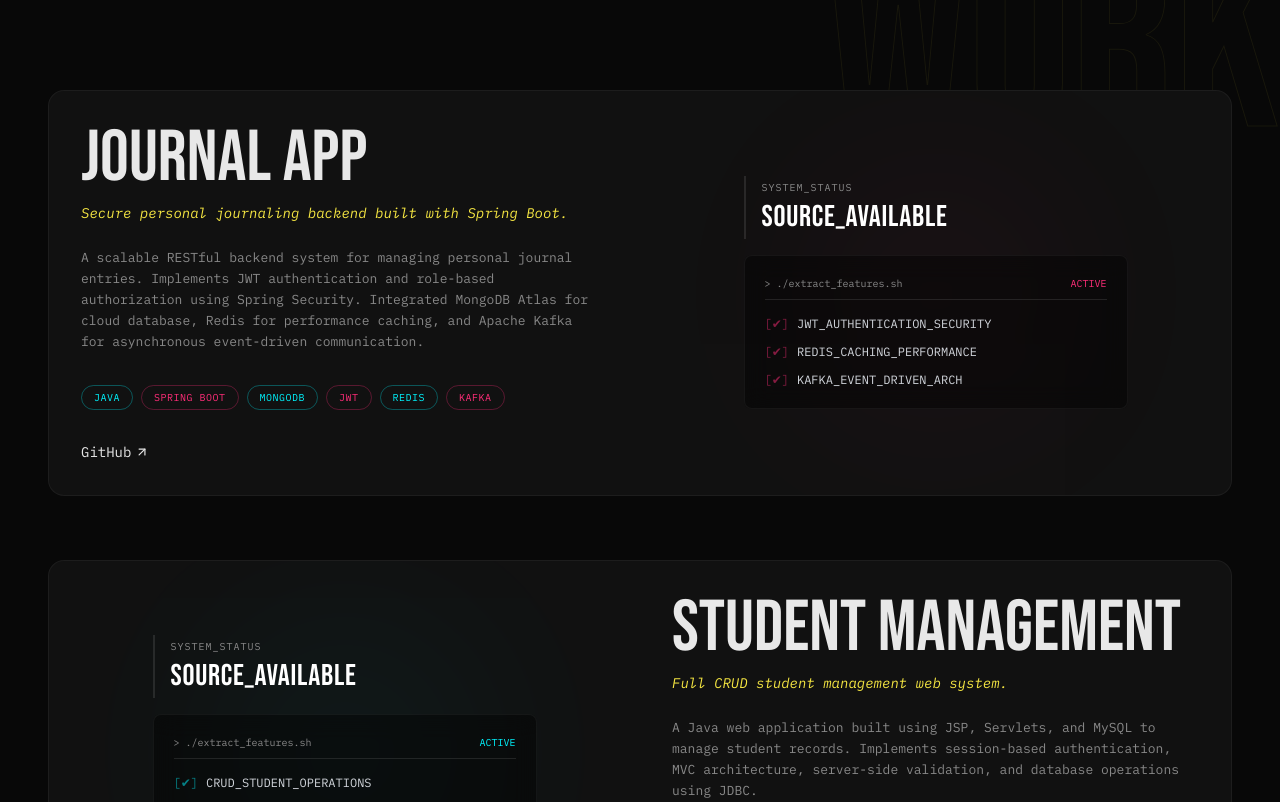
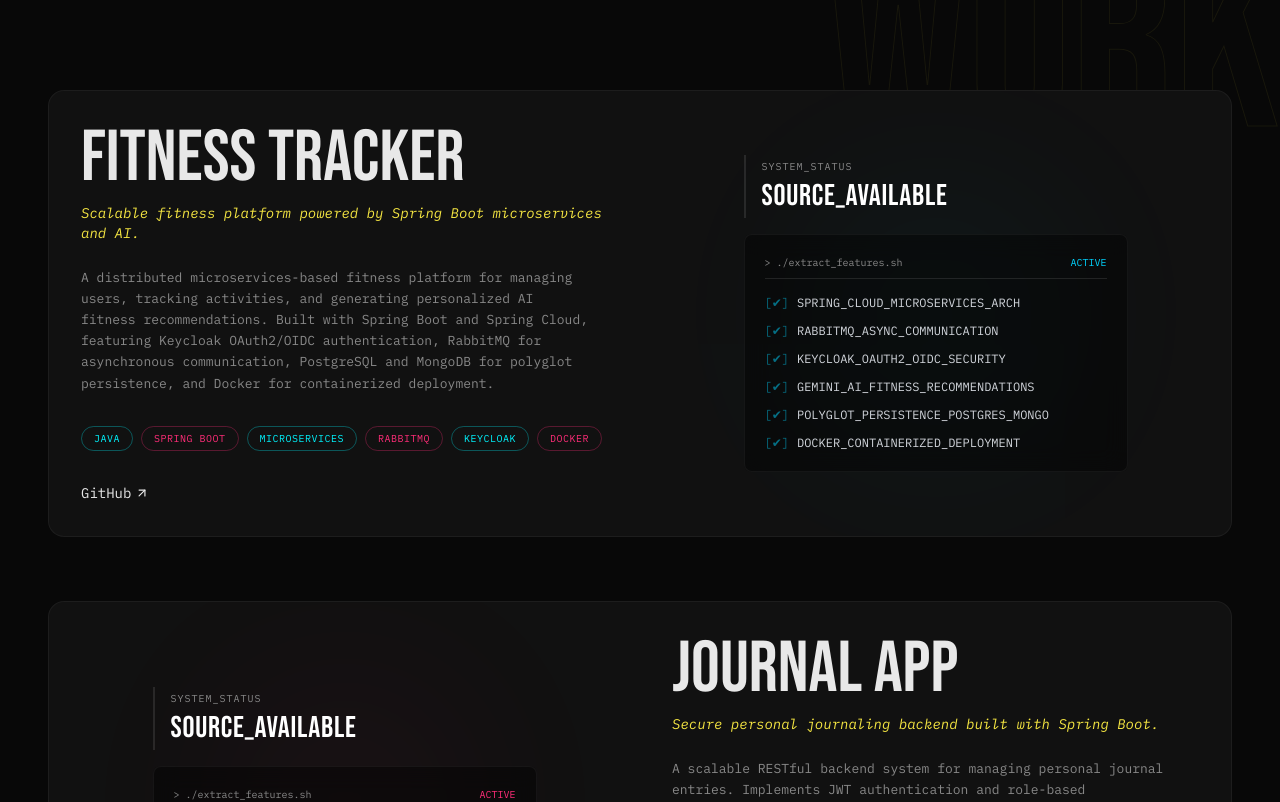
Before and after one commit to Mastershivam7/portfolio, a React (Vite) app: page / in a window 1280 px wide. Shown: the part 1800-2602 px from the top of the page. Built offline with nearby package versions, Linux system fonts and the light colour scheme.

Commit message:
Update Projects.jsx

```diff
--- a/src/components/Projects.jsx
+++ b/src/components/Projects.jsx
@@ -4,7 +4,24 @@ import { ArrowUpRight } from 'lucide-react';
 
 const projects = [
     {
-        id: "01",
+    id: "01",
+    name: "FITNESS TRACKER",
+    tagline: "Scalable fitness platform powered by Spring Boot microservices and AI.",
+    description: "A distributed microservices-based fitness platform for managing users, tracking activities, and generating personalized AI fitness recommendations. Built with Spring Boot and Spring Cloud, featuring Keycloak OAuth2/OIDC authentication, RabbitMQ for asynchronous communication, PostgreSQL and MongoDB for polyglot persistence, and Docker for containerized deployment.",
+    tags: ["Java", "Spring Boot", "Microservices", "RabbitMQ", "Keycloak", "Docker"],
+    accent: "#00D4FF",
+    github: "[https://github.com/kushwahshivam/fitness-app-microservices](https://github.com/kushwahshivam/fitness-app-microservices)",
+    features: [
+        "SPRING_CLOUD_MICROSERVICES_ARCH",
+        "RABBITMQ_ASYNC_COMMUNICATION",
+        "KEYCLOAK_OAUTH2_OIDC_SECURITY",
+        "GEMINI_AI_FITNESS_RECOMMENDATIONS",
+        "POLYGLOT_PERSISTENCE_POSTGRES_MONGO",
+        "DOCKER_CONTAINERIZED_DEPLOYMENT"
+    ]
+},
+    {
+        id: "02",
         name: "JOURNAL APP",
         tagline: "Secure personal journaling backend built with Spring Boot.",
         description: "A scalable RESTful backend system for managing personal journal entries. Implements JWT authentication and role-based authorization using Spring Security. Integrated MongoDB Atlas for cloud database, Redis for performance caching, and Apache Kafka for asynchronous event-driven communication.",
@@ -18,7 +35,7 @@ const projects = [
         ]
     },
     {
-        id: "02",
+        id: "03",
         name: "STUDENT MANAGEMENT",
         tagline: "Full CRUD student management web system.",
         description: "A Java web application built using JSP, Servlets, and MySQL to manage student records. Implements session-based authentication, MVC architecture, server-side validation, and database operations using JDBC.",
@@ -32,7 +49,7 @@ const projects = [
         ]
     },
     {
-        id: "03",
+        id: "04",
         name: "PORTFOLIO WEBSITE",
         tagline: "Personal developer portfolio website.",
         description: "A responsive portfolio website designed to showcase projects, skills, and GitHub work. Built with HTML5 and CSS3 focusing on clean UI, responsiveness, and professional presentation.",
@@ -46,7 +63,7 @@ const projects = [
         ]
     },
     {
-        id: "04",
+        id: "05",
         name: "DSA PRACTICE",
         tagline: "Strengthening problem solving with algorithms.",
         description: "Practicing data structures and algorithms with Java through coding platforms like LeetCode. Focused on recursion, dynamic programming, greedy algorithms, and problem solving patterns.",
```
